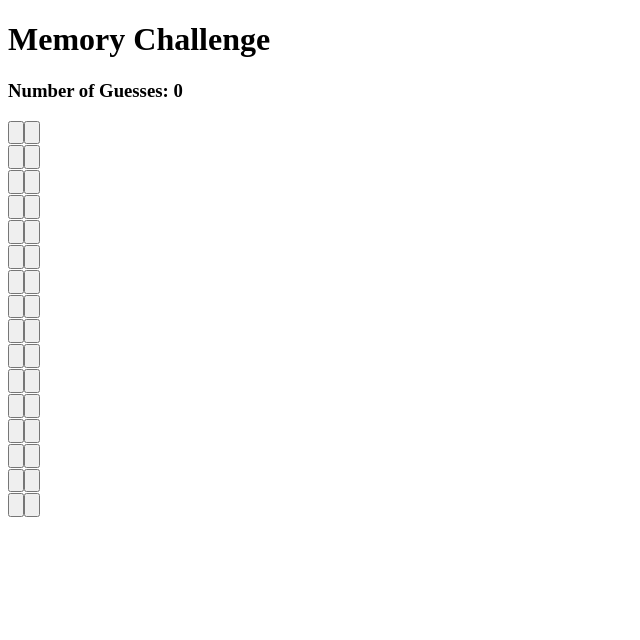
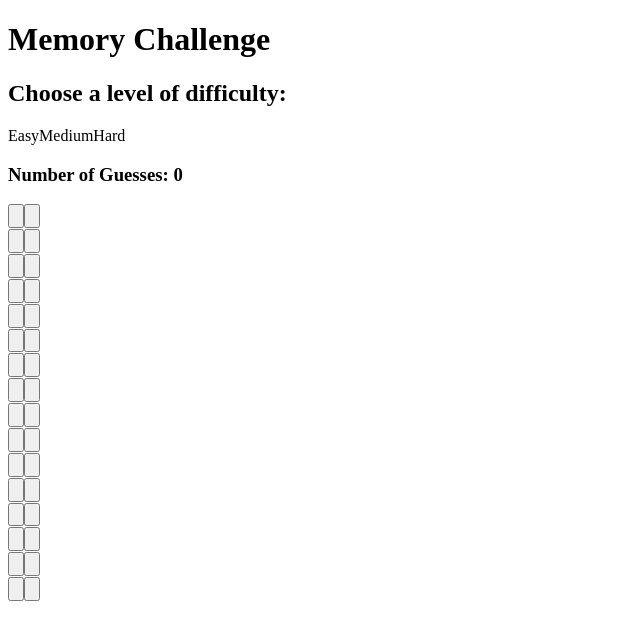
Before and after one commit to derrick-fleming/memory-game, a React app: page / in a window 1280 px wide. Shown: the top 640 px of the page, without its empty margins (0-640 px from the left). Built offline with nearby package versions, Linux system fonts and the light colour scheme; the HTML template or start-up script is replaced by a standard one.

Commit message:
Added three buttons for different levels of difficulty: easy, medium, and hard. Styled buttons to match cards. #4

```diff
--- a/src/app.tsx
+++ b/src/app.tsx
@@ -6,6 +6,18 @@ export default function App(){
     <>
       <div>
         <h1>Memory Challenge</h1>
+        <h2 className="text-center">Choose a level of difficulty:</h2>
+      </div>
+      <div className="row">
+          <a className="difficulty-button">
+            Easy
+          </a>
+          <a className="difficulty-button">
+            Medium
+          </a>
+          <a className="difficulty-button">
+            Hard
+          </a>
       </div>
       <div>
           { GameBoard() }
```
Also changed, not shown: 1 other file (tests, documents, lock files or other folders).
